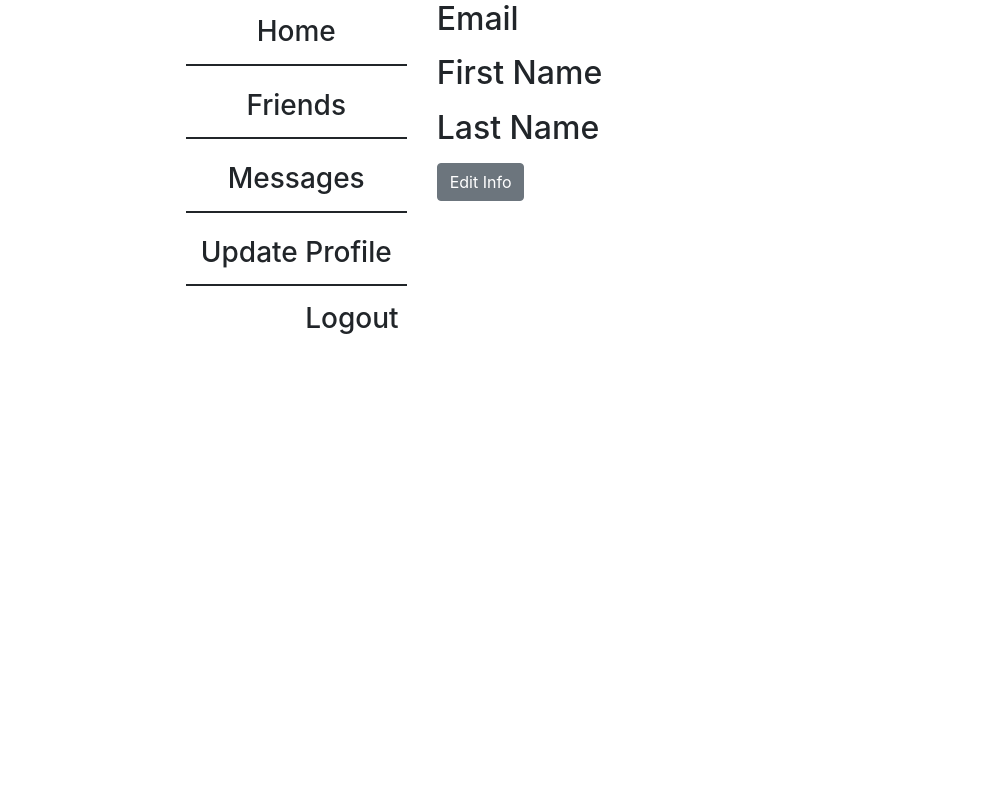
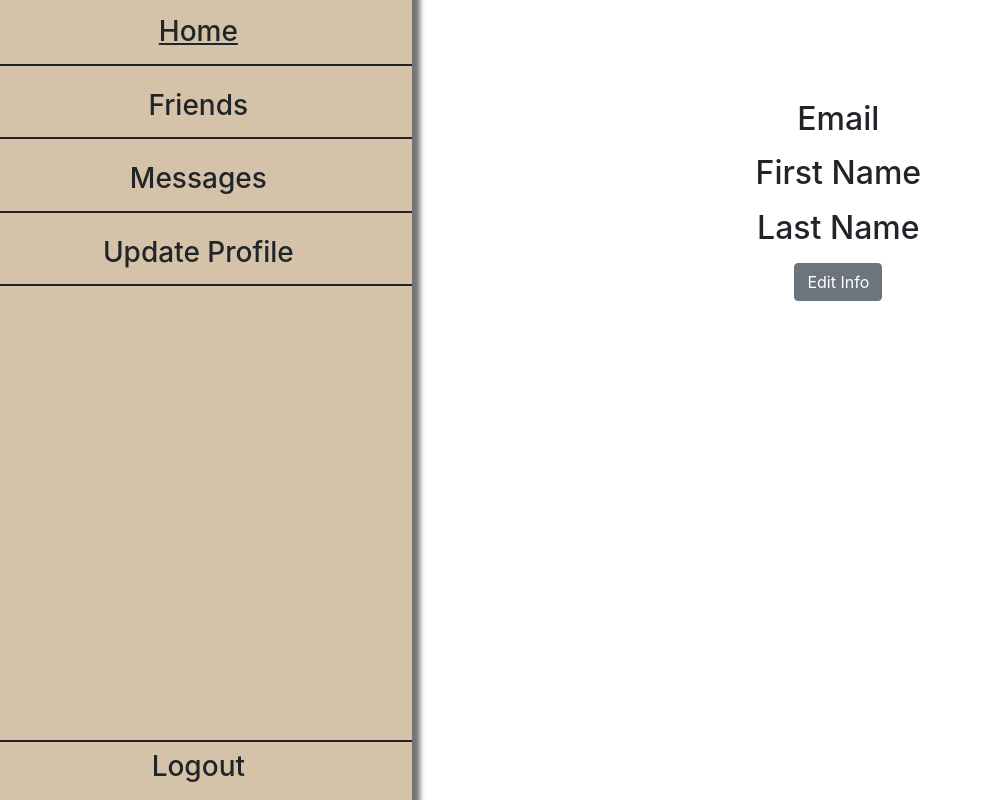
Before and after one commit to kr4N7z/project2Front-end, an Angular app in the folder WhereTheBoysAt-Angular/: page /update in a window 1280 px wide. Shown: the whole page, without its empty margins (0-983 px from the left). Built offline with nearby package versions, Linux system fonts and the light colour scheme.

Commit message:
added css to update

```diff
--- a/WhereTheBoysAt-Angular/src/app/update-profile/update-profile.component.css
+++ b/WhereTheBoysAt-Angular/src/app/update-profile/update-profile.component.css
@@ -0,0 +1,26 @@
+.home-page{
+    height: 100%;
+    width: 100%;
+}
+.update-profile-component{
+    text-align: center;
+    padding-top: 100px;
+}
+.nav-component{
+    padding: 0px;
+    background: #d4c3a8;
+    -webkit-box-shadow: -1px 1px 5px 9px rgba(0,0,0,0.55);
+    -moz-box-shadow: -1px 1px 5px 9px rgba(0,0,0,0.55);
+    box-shadow: -1px 1px 5px 9px rgba(0,0,0,0.55);
+}
+.nav-component > *{
+    width: 100%
+}
+#submit-button{
+    display: block;
+}
+#logout{
+    text-align: center;
+    padding: 15px;
+    border-top: 2px solid;
+}
```
